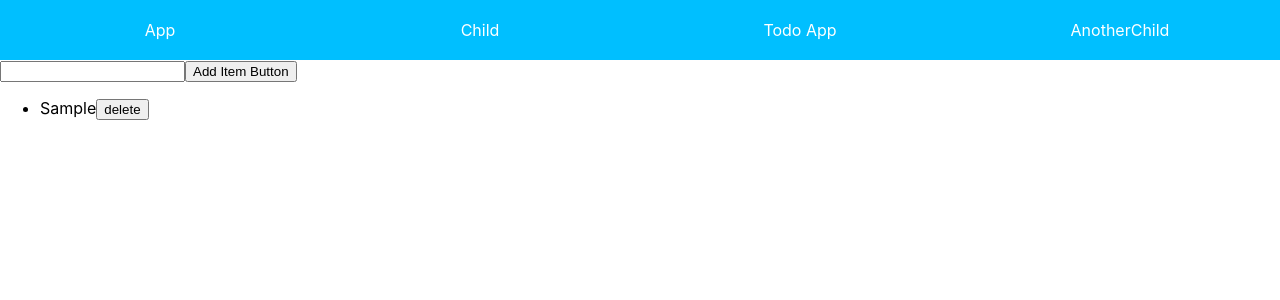
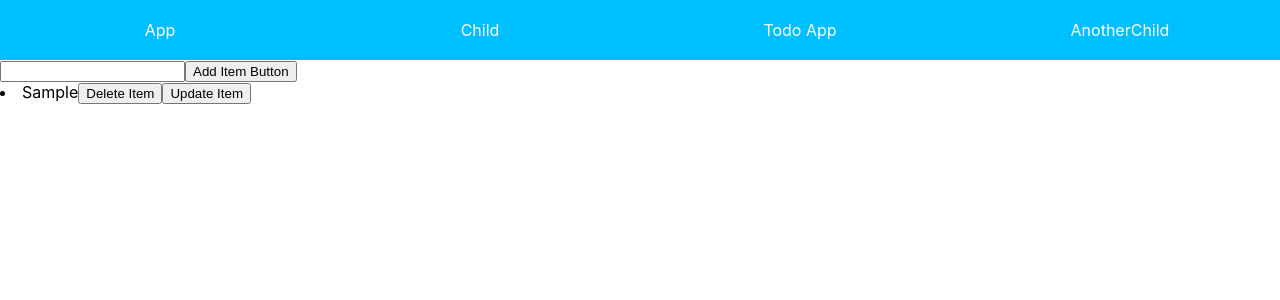
Before and after one commit to viveknr92/react_playground, a React app: page /todo in a window 1280 px wide. Both pictures are taken after typing "Sample" into the empty fields and a click on the input "Add Item Button". Shown: the top 300 px of the page. Built offline with nearby package versions, Linux system fonts and the light colour scheme.

Commit message:
Update Item feature

```diff
--- a/src/Todo/Todo.js
+++ b/src/Todo/Todo.js
@@ -2,32 +2,37 @@ import React, {useState} from 'react'
 import AddItem from './AddItem';
 import TodoItem from './TodoItem';
 
+export const TodoContext = React.createContext()
+
 const Todo = () => {
     const [list, setList] = useState([])
     const onAddClick = (item) => {
-        console.log('onAddClick')
         setList([...list, item])
     }
     const onDeleteClick = (index) => {
-        console.log('onDeleteClick', index)
         const updatedList = [...list]
         updatedList.splice(index, 1)
         setList(updatedList)
     }
+    const onUpdate = (index, value) => {
+        const updatedList = [...list]
+        updatedList[index] = value
+        setList(updatedList)
+    }
     return (
-        <>
+        <TodoContext.Provider value={{delete: onDeleteClick, update: onUpdate}}>
             <AddItem onAddClick={onAddClick}/>
-            <DisplayList list={list} onDeleteClick={onDeleteClick}/>
-        </>
+            <DisplayList list={list}/>
+        </TodoContext.Provider>
     )
 }
 
-const DisplayList = ({list, onDeleteClick}) => (
-    <ul>
-    {list.map((it,i) => (
-        <TodoItem key={i} item={it} onDeleteClick={onDeleteClick} index={i}/>
+const DisplayList = ({list}) => (
+    <div>
+    {list.map((item,i) => (
+        <TodoItem key={i} item={item} index={i}/>
     ))}
-   </ul>
+   </div>
 )
 
 export default Todo
--- a/src/Todo/TodoItem.js
+++ b/src/Todo/TodoItem.js
@@ -1,12 +1,41 @@
-import React from 'react'
+import React, {useContext, useState} from 'react'
+import { TodoContext } from './Todo'
 
-const TodoItem = ({item, onDeleteClick, index}) => {
+const TodoItem = ({item, index}) => {
+    const todoContext = useContext(TodoContext);
+    const [isUpdateMode, setIsUpdateMode] = useState(false)
+    const [itemText, setItemText] = useState(item)
+    const onItemTextChange = (e) => {
+        setItemText(e.target.value)
+    }
     return (
         <li>
-            <span>{item}</span>
-            <button onClick={() => onDeleteClick(index)}>delete</button>
+            {!isUpdateMode ?
+            <>
+                <ItemText item={itemText} />
+                <button onClick={() => todoContext.delete(index)}>Delete Item</button>
+                <button onClick={() => setIsUpdateMode(true)}>Update Item</button>
+            </>
+            :
+            <>
+                <ItemInput item={item} onItemTextChange={onItemTextChange}/>
+                <button onClick={() => {
+                    setIsUpdateMode(false)
+                    todoContext.update(index, itemText)
+                }}>Confirm Update</button>
+                <button onClick={() => setIsUpdateMode(false)}>Cancel Update</button>
+            </>
+            }
         </li>
     )
 }
 
+const ItemText = ({ item }) => (
+    <span>{item}</span>
+)
+
+const ItemInput = ({ item, onItemTextChange }) => {
+    return <input defaultValue={item} onChange={onItemTextChange}/>
+}
+
 export default TodoItem
```
